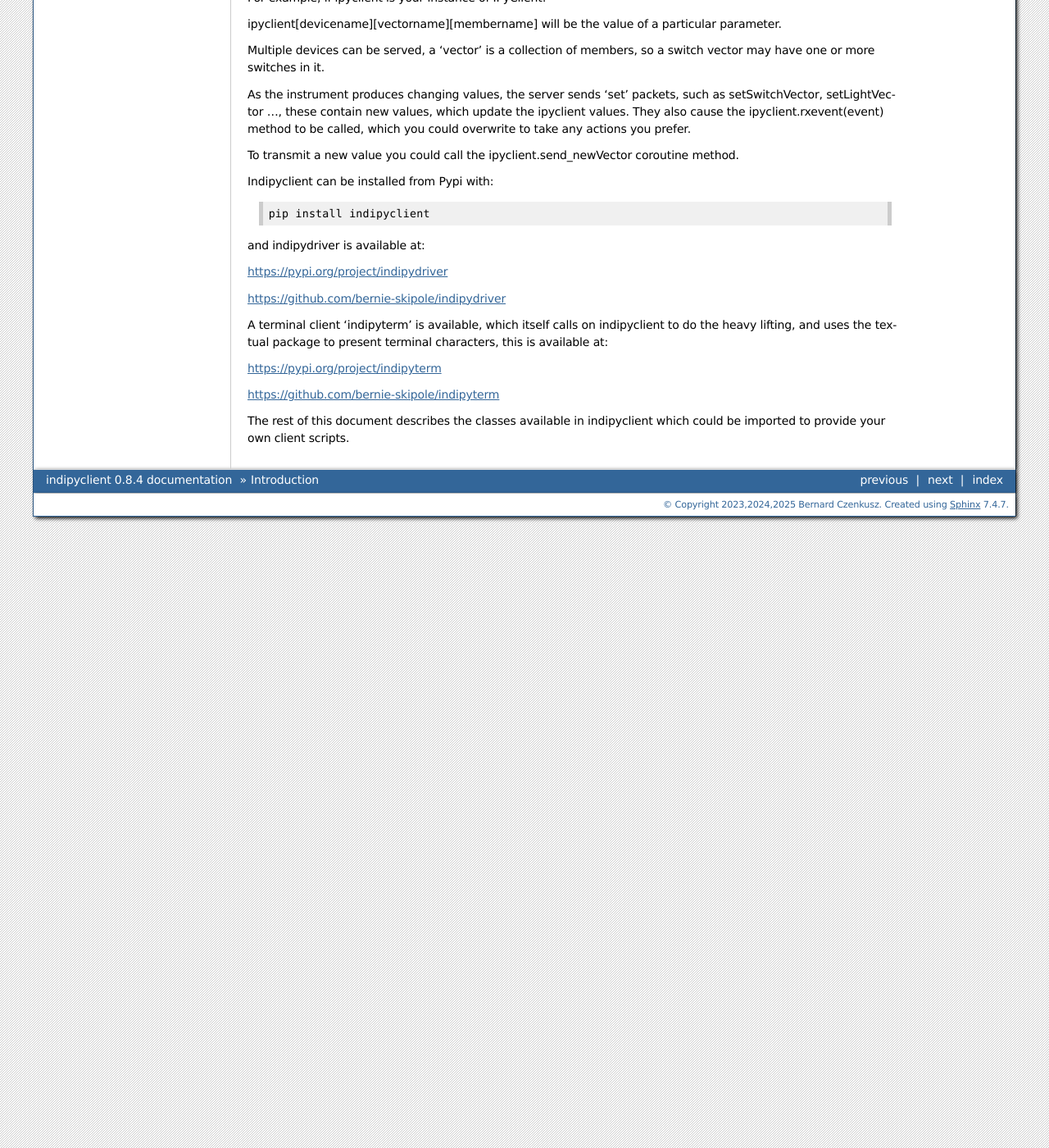
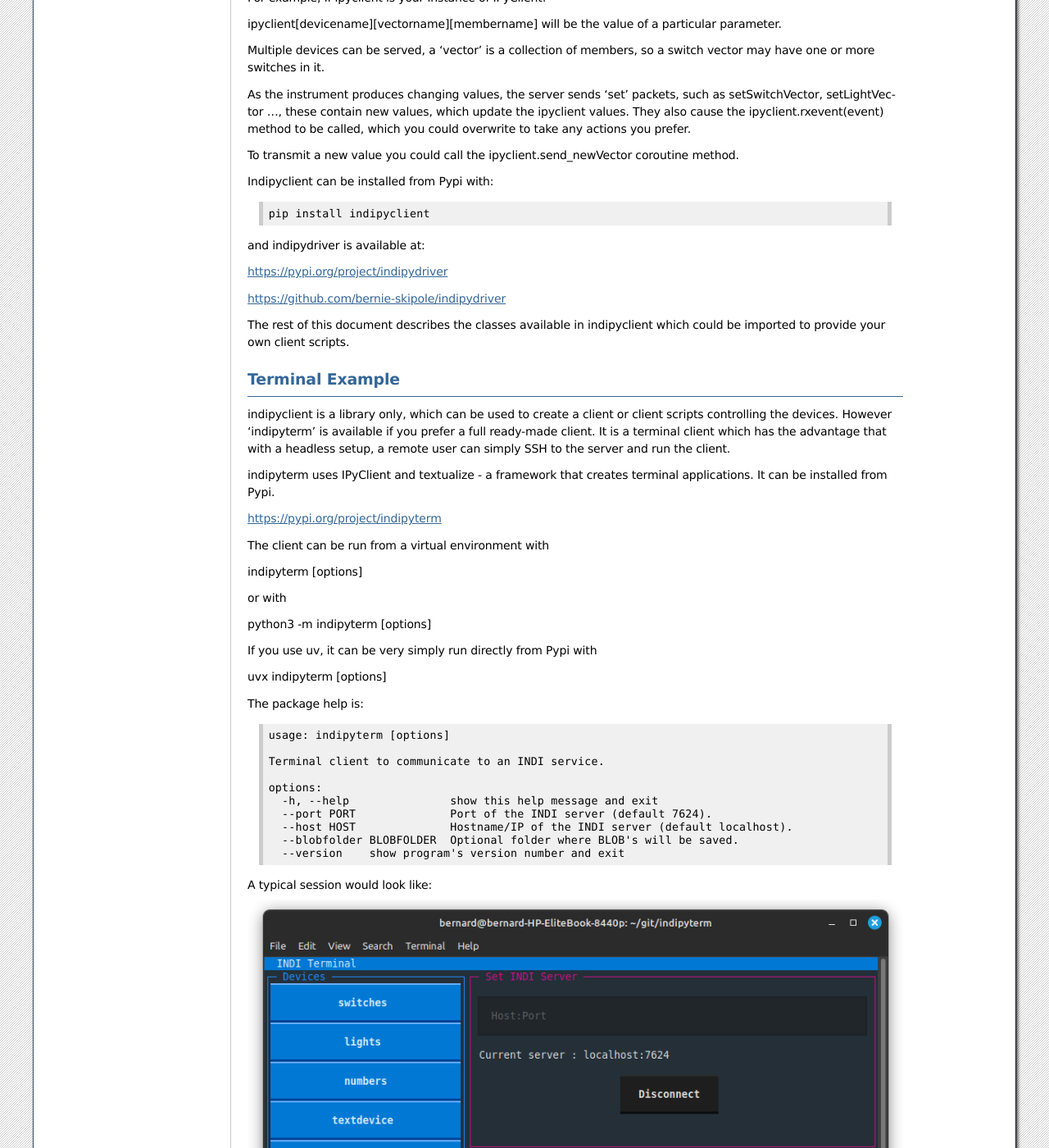
Before and after one commit to bernie-skipole/indipyclient, a Sphinx documentation site: the page built from docs/source/usage/introduction.rst, in a window 1280 px wide and 1400 px high, scrolled down 593 px. Shown: the whole window at 82% size. Built offline with Sphinx 7.4.7, drawn with Linux system fonts in a browser that asks for light colours; some of the changed text lies outside the part shown.

Commit message:
Doc changes

```diff
--- a/docs/source/usage/introduction.rst
+++ b/docs/source/usage/introduction.rst
@@ -41,10 +41,70 @@ https://pypi.org/project/indipydriver
 
 https://github.com/bernie-skipole/indipydriver
 
-A terminal client 'indipyterm' is available, which itself calls on indipyclient to do the heavy lifting, and uses the textual package to present terminal characters, this is available at:
+The rest of this document describes the classes available in indipyclient which could be imported to provide your own client scripts.
+
+
+Terminal Example
+----------------
+
+indipyclient is a library only, which can be used to create a client or client scripts controlling the devices. However 'indipyterm' is available if you prefer a full ready-made client. It is a terminal client which has the advantage that with a headless setup, a remote user can simply SSH to the server and run the client.
+
+indipyterm uses IPyClient and textualize - a framework that creates terminal applications. It can be installed from Pypi.
 
 https://pypi.org/project/indipyterm
 
+The client can be run from a virtual environment with
+
+indipyterm [options]
+
+or with
+
+python3 -m indipyterm [options]
+
+If you use uv, it can be very simply run directly from Pypi with
+
+uvx indipyterm [options]
+
+The package help is:
+
+.. code-block:: text
+
+    usage: indipyterm [options]
+
+    Terminal client to communicate to an INDI service.
+
+    options:
+      -h, --help               show this help message and exit
+      --port PORT              Port of the INDI server (default 7624).
+      --host HOST              Hostname/IP of the INDI server (default localhost).
+      --blobfolder BLOBFOLDER  Optional folder where BLOB's will be saved.
+      --version    show program's version number and exit
+
+
+A typical session would look like:
+
+.. image:: ./image2.png
+
+Further information about indipyterm can be found from:
+
 https://github.com/bernie-skipole/indipyterm
 
-The rest of this document describes the classes available in indipyclient which could be imported to provide your own client scripts.
+Using textual_serve (available from Pypi) indipyterm can be served as a web service, and viewed with a browser. Simply write the following file and run it:
+
+.. code-block:: text
+
+    from textual_serve.server import Server
+
+    server = Server("python -m indipyterm")
+
+    server.serve()
+
+Then connect with your browser to localhost:8000 and the terminal will be displayed.
+
+Using indipyclient and textual it would be possible to write your own terminal clients, dedicated to a specific instrument. By being dedicated to a known device, vector and member, it does not need to 'learn' about remote devices but can simply display the expected instrument, making creating a specialist client much easier, nevertheless this would require a good knowledge of textual. A simplified example, (ledclient4.py) has been written at:
+
+https://github.com/bernie-skipole/inditest/tree/main/gui
+
+This is not general purpose, but is dedicated to controlling an LED driver, also listed in the above directory. A screenshot is shown below:
+
+.. image:: ./ledclient4.png
--- a/docs/source/usage/queclient.rst
+++ b/docs/source/usage/queclient.rst
@@ -117,6 +117,10 @@ Other strings, which do not indicate a received event, but are generated by the
 
 "State", which is set immediately after you have sent a new vector on txque, in this case the snapshot will show the vector state as "Busy".
 
+"ConnectionMade", indicates a connection has been made.
+
+"ConnectionLost", indicates a connection has been lost.
+
 **item.devicename**
 
 Either the device name causing the event, or None where a device name is not relevant.
```
Also changed, not shown: docs/source/usage/concept.rst (+0 -66 lines), docs/source/usage/events.rst (+62 -0 lines), 1 other file.
